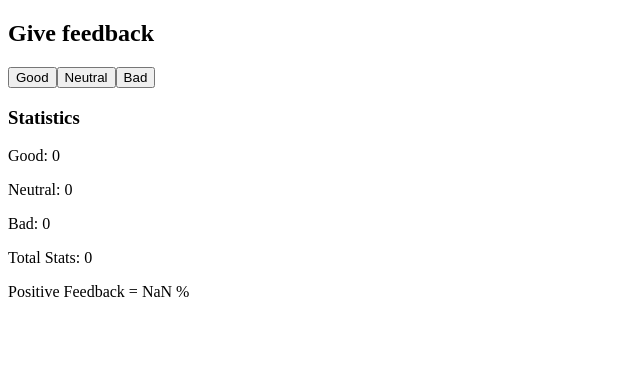
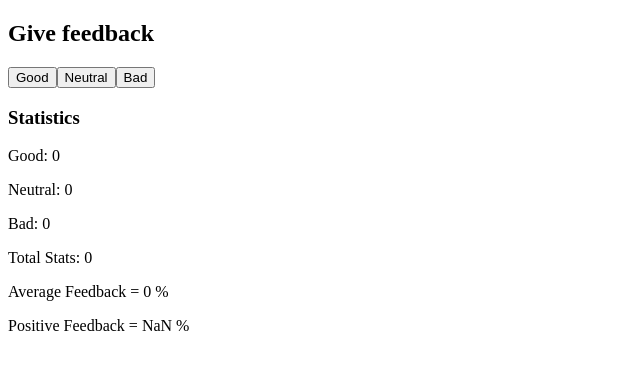
Before and after one commit to FIDELIS-TUWEI/fullstack-course, a React (Vite) app: page / in a window 1280 px wide. Shown: the top 370 px of the page, without its empty margins (0-640 px from the left). Built offline with nearby package versions, Linux system fonts and the light colour scheme.

Commit message:
function to calculate combined average score

```diff
--- a/src/App.jsx
+++ b/src/App.jsx
@@ -24,8 +24,15 @@ const App = () => {
   // function to calculate total stats
   const total = good + neutral + bad;
 
+  // function to calculate average feedback
+  const averageFeedback = (neutral / total) * 100;
+
   // function to calculate positive feedback
   const positiveFeedback = (good / total) * 100;
+
+  // function to calculate combined average score
+  const combinedAverage =
+    total > 0 ? (good * 1 + neutral * 0 + bad * -1) / total : 0;
 
   return (
     <div>
@@ -42,6 +49,7 @@ const App = () => {
       <p>Neutral: {neutral}</p>
       <p>Bad: {bad}</p>
       <p>Total Stats: {total}</p>
+      <p>Average Feedback = {combinedAverage} %</p>
       <p>Positive Feedback = {positiveFeedback} %</p>
     </div>
   )
```
